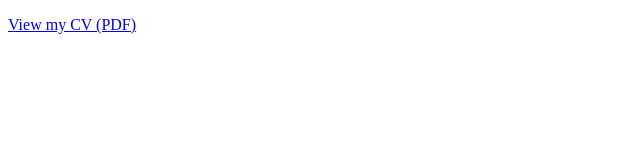
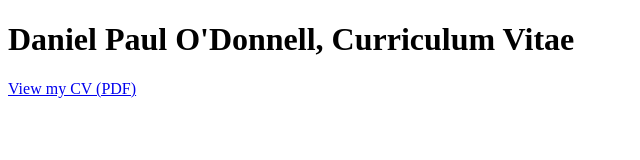
Before and after one commit to caedmon5/curriculum-vitae, a plain HTML site: page index.html in a window 1280 px wide. Shown: the whole page, without its empty margins (0-640 px from the left). Drawn offline with Linux system fonts and the light colour scheme.

Commit message:
added titles to index.html

```diff
--- a/index.html
+++ b/index.html
@@ -1,7 +1,8 @@
 <!DOCTYPE html>
 <html lang="en">
-<head><meta charset="UTF-8"><title>CV</title></head>
+<head><meta charset="UTF-8"><title>Daniel Paul O'Donnell Curriculum Vitae</title></head>
 <body>
+<h1>Daniel Paul O'Donnell, Curriculum Vitae</h1>
   <p><a href="CV.pdf">View my CV (PDF)</a></p>
 </body>
 </html>
```
Also changed, not shown: ls.txt (added).
